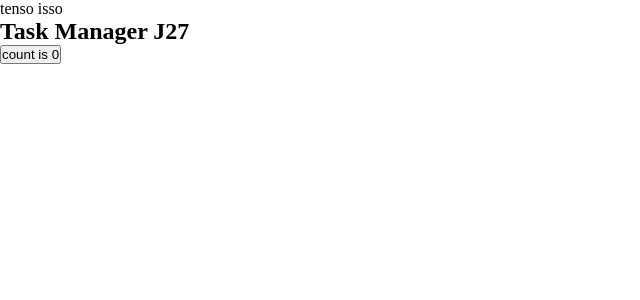
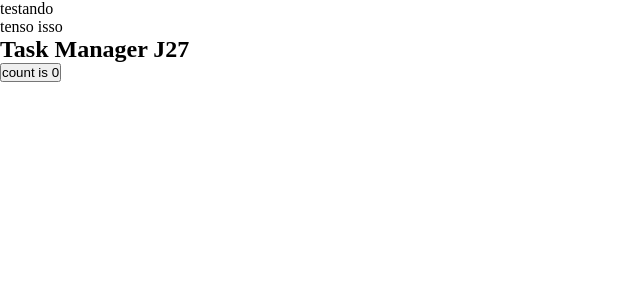
Before and after one commit to J27mendes/task-manager, a React (Vite) app: page / in a window 1280 px wide. Shown: the top 300 px of the page, without its empty margins (0-640 px from the left). Built offline with nearby package versions, Linux system fonts and the light colour scheme.

Commit message:
chore: eslint disbled in Header

```diff
--- a/src/components/Header.jsx
+++ b/src/components/Header.jsx
@@ -1,5 +1,11 @@
+/* eslint-disable react/prop-types */
 function Header(props) {
-  return <header className="header">{props.children}</header>;
+  return (
+    <>
+      <p>testando</p>
+      <header className="header">{props.children}</header>
+    </>
+  )
 }
 
-export default Header;
+export default Header
```
